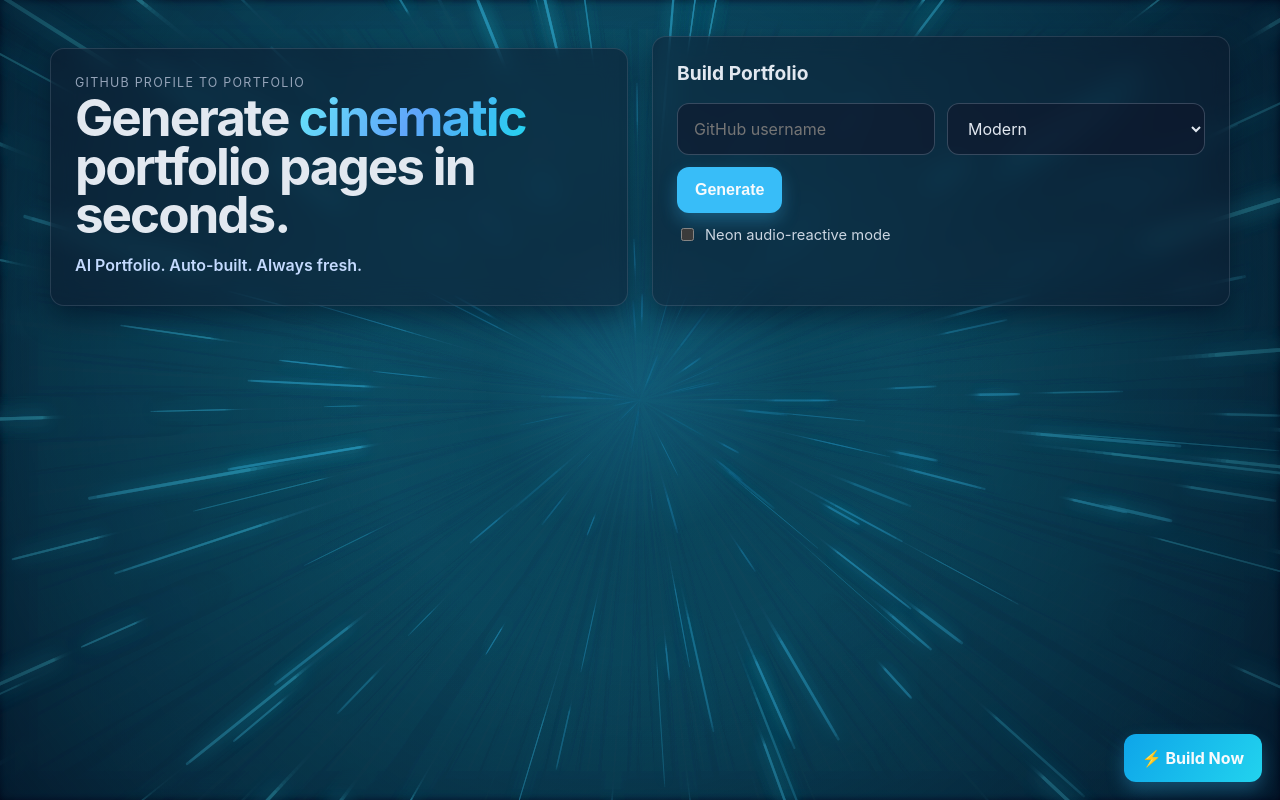
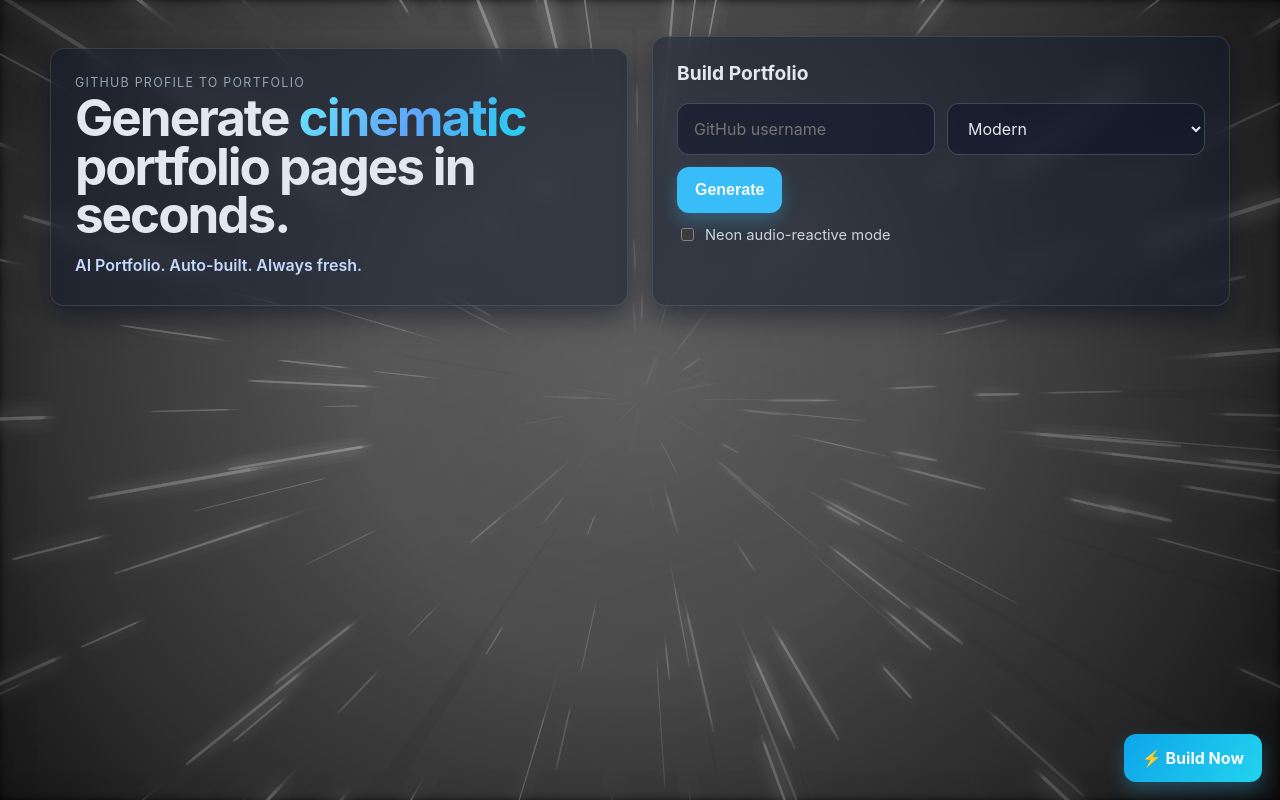
Before and after one commit to bhedanikhilkumar-code/AutoPortfolio-Builder, a FastAPI app: page / in a window 1280 px wide. Run offline with FastAPI, Linux system fonts and the light colour scheme.

Commit message:
feat(ui): switch warp background to professional black-and-white theme

```diff
--- a/app/static/script.js
+++ b/app/static/script.js
@@ -482,7 +482,7 @@ function setupWarpBackground() {
   function frame(now = 0) {
     const pulse = audioReactive ? (0.85 + Math.abs(Math.sin(now * 0.0037)) * 0.65) : 1;
 
-    ctx.fillStyle = "rgba(2, 6, 23, 0.13)";
+    ctx.fillStyle = "rgba(0, 0, 0, 0.16)";
     ctx.fillRect(0, 0, width, height);
 
     for (let i = 0; i < streaks.length; i += 1) {
@@ -505,15 +505,13 @@ function setupWarpBackground() {
       const ty = y - sin * tailLen;
 
       const alpha = Math.min(0.95, 0.08 + distFactor * 0.98) * s.glow;
-      const hueMix = Math.min(1, distFactor * 1.2);
-      const r = Math.round(40 + 30 * hueMix);
-      const g = Math.round(185 + 50 * hueMix);
-      const b = Math.round(255);
+      const whiteMix = Math.min(1, distFactor * 1.2);
+      const w = Math.round(190 + 65 * whiteMix);
 
-      ctx.strokeStyle = `rgba(${r}, ${g}, ${b}, ${alpha})`;
+      ctx.strokeStyle = `rgba(${w}, ${w}, ${w}, ${alpha})`;
       ctx.lineWidth = s.widthPx * (0.75 + distFactor * 1.25) * (audioReactive ? 1.2 : 1);
       ctx.lineCap = "round";
-      ctx.shadowColor = audioReactive ? "rgba(56,189,248,1)" : "rgba(34,211,238,0.9)";
+      ctx.shadowColor = audioReactive ? "rgba(255,255,255,1)" : "rgba(255,255,255,0.9)";
       ctx.shadowBlur = 8 + distFactor * 16;
 
       ctx.beginPath();
@@ -524,7 +522,7 @@ function setupWarpBackground() {
       if (distFactor > 0.76 && Math.random() < 0.035) {
         ctx.beginPath();
         ctx.arc(x, y, Math.max(0.8, s.widthPx * 0.7), 0, Math.PI * 2);
-        ctx.fillStyle = `rgba(125, 247, 255, ${Math.min(0.9, alpha + 0.1)})`;
+        ctx.fillStyle = `rgba(255, 255, 255, ${Math.min(0.92, alpha + 0.12)})`;
         ctx.shadowBlur = 20;
         ctx.fill();
       }
--- a/app/static/styles.css
+++ b/app/static/styles.css
@@ -43,16 +43,16 @@ body { position: relative; overflow-x: hidden; }
 
 #bg-animation {
   z-index: 0;
-  background: #020617;
+  background: #000000;
 }
 
 .bg-overlay {
   z-index: 1;
   backdrop-filter: blur(0.6px);
   background:
-    radial-gradient(circle at 50% 48%, rgba(56, 189, 248, 0.14), rgba(8, 47, 73, 0.1) 20%, transparent 48%),
-    radial-gradient(circle at 50% 50%, transparent 35%, rgba(2, 6, 23, 0.38) 78%, rgba(2, 6, 23, 0.65) 100%),
-    linear-gradient(160deg, rgba(15, 23, 42, 0.1), rgba(2, 6, 23, 0.4));
+    radial-gradient(circle at 50% 48%, rgba(255, 255, 255, 0.08), rgba(255, 255, 255, 0.03) 20%, transparent 48%),
+    radial-gradient(circle at 50% 50%, transparent 35%, rgba(0, 0, 0, 0.42) 78%, rgba(0, 0, 0, 0.72) 100%),
+    linear-gradient(160deg, rgba(0, 0, 0, 0.12), rgba(0, 0, 0, 0.46));
 }
 
 .page {
```
